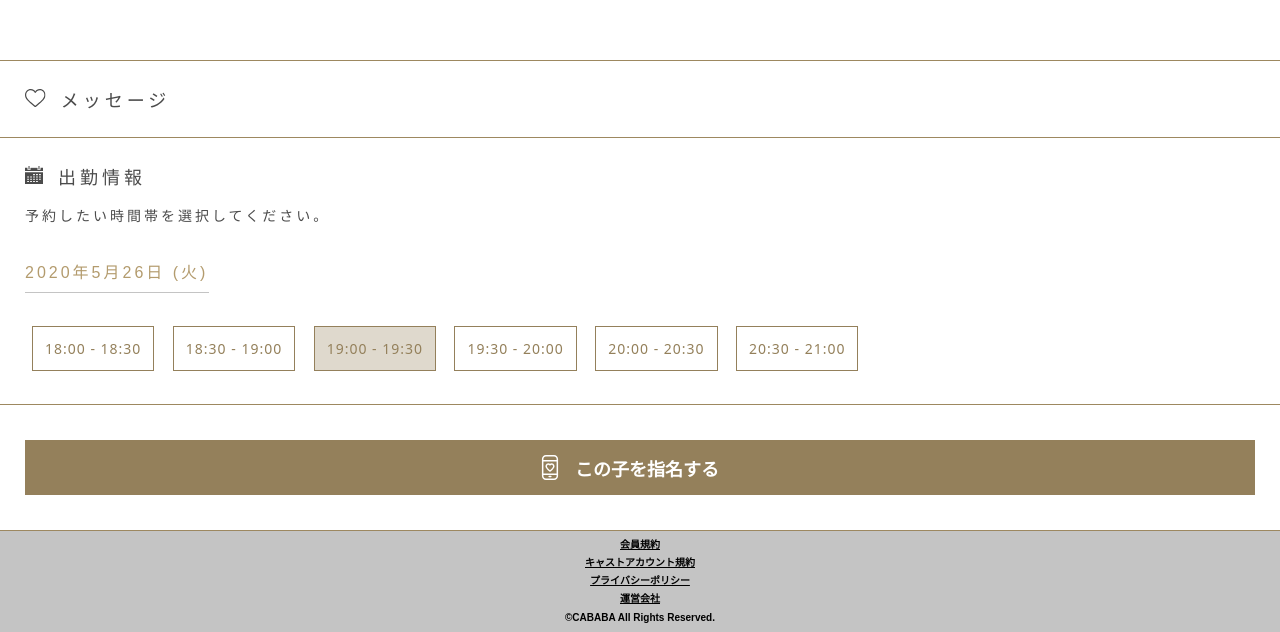
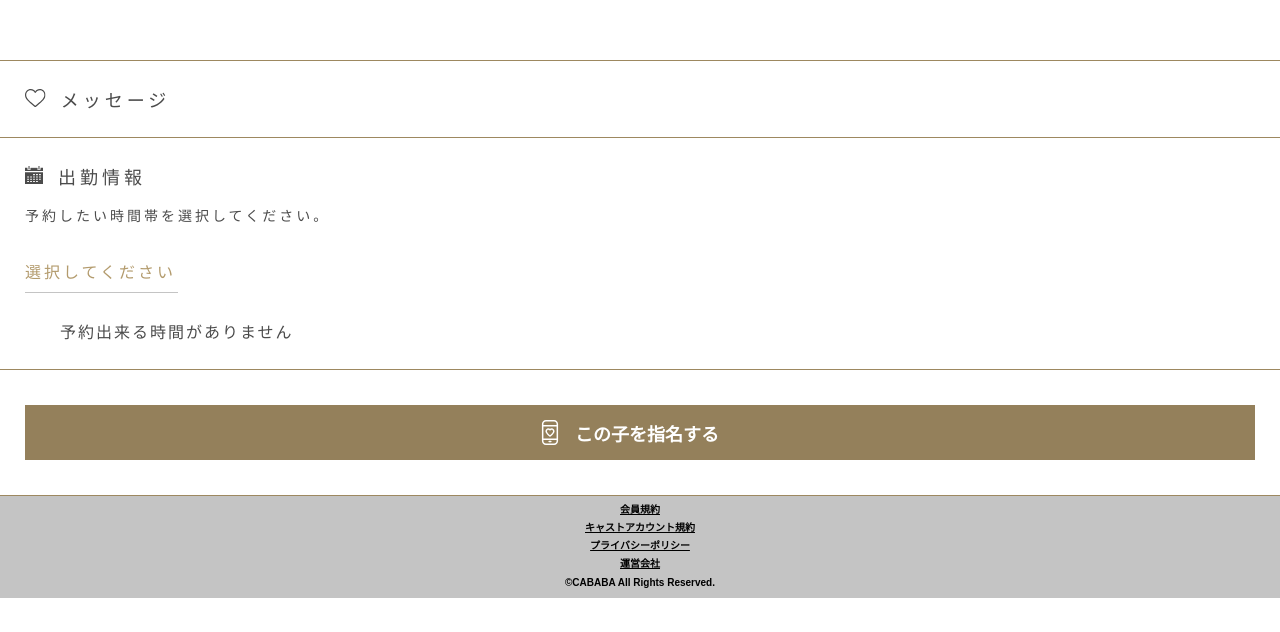
Before and after one commit to cababa-dev/cababa, a Django app: page /reservations/hostess/detail/ in a window 1280 px wide. Shown: the part 45-677 px from the top of the page. Run offline with Django 3.2, Linux system fonts and the light colour scheme; some libraries are stand-ins or nearby versions.

Commit message:
予約時間を選択できるように画面を修正

```diff
--- a/reservations/templates/reservation/hostess/detail.html
+++ b/reservations/templates/reservation/hostess/detail.html
@@ -64,30 +64,24 @@
             <h4>予約したい時間帯を選択してください。</h4>
 
             <select name="available_date">
-                <option value="20200526">2020年5月26日 (火)</option>
-                <option value="20200527">2020年5月27日 (水)</option>
-                <option value="20200528">2020年5月28日 (木)</option>
-                <option value="20200529">2020年5月29日 (金)</option>
-                <option value="20200530">2020年5月30日 (土)</option>
-                <option value="20200531">2020年5月31日 (日)</option>
+                <option value="">選択してください</option>
+                {% for d in available_date %}
+                    <option value="{{ d|date:'Ymd' }}">{{ d|date:'Y年n月j日 (D)' }}</option>
+                {% endfor %}
             </select>
 
+            <p id="empty-available-time">予約出来る時間がありません</p>
+
             <select name="available_time">
-                <option value="1800-1830">18:00 - 18:30</option>
-                <option value="1830-1900">18:30 - 19:00</option>
-                <option value="1900-1930">19:00 - 19:30</option>
-                <option value="1930-2000">19:30 - 20:00</option>
-                <option value="2000-2030">20:00 - 20:30</option>
-                <option value="2030-2100">20:30 - 21:00</option>
+                {% for available_time in available_times %}
+                    <option value="{{ available_time.start_at|date:'Hi' }}-{{ available_time.end_at|date:'Hi' }}"></option>
+                {% endfor %}
             </select>
 
-            <ul class="available_date">
-                <li data-value="1800-1830">18:00 - 18:30</li>
-                <li data-value="1830-1900">18:30 - 19:00</li>
-                <li class="active" data-value="1900-1930">19:00 - 19:30</li>
-                <li data-value="1930-2000">19:30 - 20:00</li>
-                <li data-value="2000-2030">20:00 - 20:30</li>
-                <li data-value="2030-2100">20:30 - 21:00</li>
+            <ul class="available_time">
+                {% for available_time in available_times %}
+                    <li class="date-{{ available_time.start_at|date:'Ymd' }}" data-value="{{ available_time.start_at|date:'Hi' }}-{{ available_time.end_at|date:'Hi' }}">{{ available_time.start_at|date:'H:i' }} - {{ available_time.end_at|date:'H:i' }}</li>
+                {% endfor %}
             </ul>
         </div>
 
@@ -111,5 +105,9 @@
               draggable: true,
             },
           });
+
+        $(function () {
+            switchAvailbleTime(undefined, []);
+        });
     </script>
 {% endblock %}
--- a/reservations/views.py
+++ b/reservations/views.py
@@ -1,3 +1,5 @@
+import datetime
+
 from django.http import Http404
 from django.shortcuts import render, redirect
 from django.views.generic.base import View
@@ -57,9 +59,12 @@
     # ホステス詳細
     def get(self, request, hostess_id):
         hostess = self.get_queryset(hostess_id)
-        available_times = hostess_models.AvailableTime.objects.filter(hostess=hostess)
+        start_at = datetime.datetime.today()
+        end_at = start_at + datetime.timedelta(days=7)
+        available_times = hostess_models.AvailableTime.objects.filter(hostess=hostess, start_at__gt=start_at, end_at__lt=end_at)
         available_times = [a for a in available_times if not models.Reservation.objects.filter(time=a).exists()]
-        context = {'hostess': hostess, 'available_times': available_times}
+        available_date = [start_at + datetime.timedelta(days=i) for i in range(7)]
+        context = {'hostess': hostess, 'available_times': available_times, 'available_date': available_date}
         return render(request, self.template, context=context)
 
 
--- a/static/main.css
+++ b/static/main.css
@@ -596,12 +596,12 @@
     display: none;
 }
 
-.hostess-profile ul.available_date {
+.hostess-profile ul.available_time {
     list-style: none;
     padding: 0;
 }
 
-ul.available_date li {
+ul.available_time li {
     font-family: 'Noto Sans', sans-serif;
     font-size: 14px;
     letter-spacing: 1px;
@@ -612,7 +612,7 @@
     margin: 7px;
 }
 
-ul.available_date li.active {
+ul.available_time li.active {
     color: #94805B;
     background-color: rgba(148, 128, 91, .3);
 }
```
Also changed, not shown: static/main.js (+52 -0 lines).
